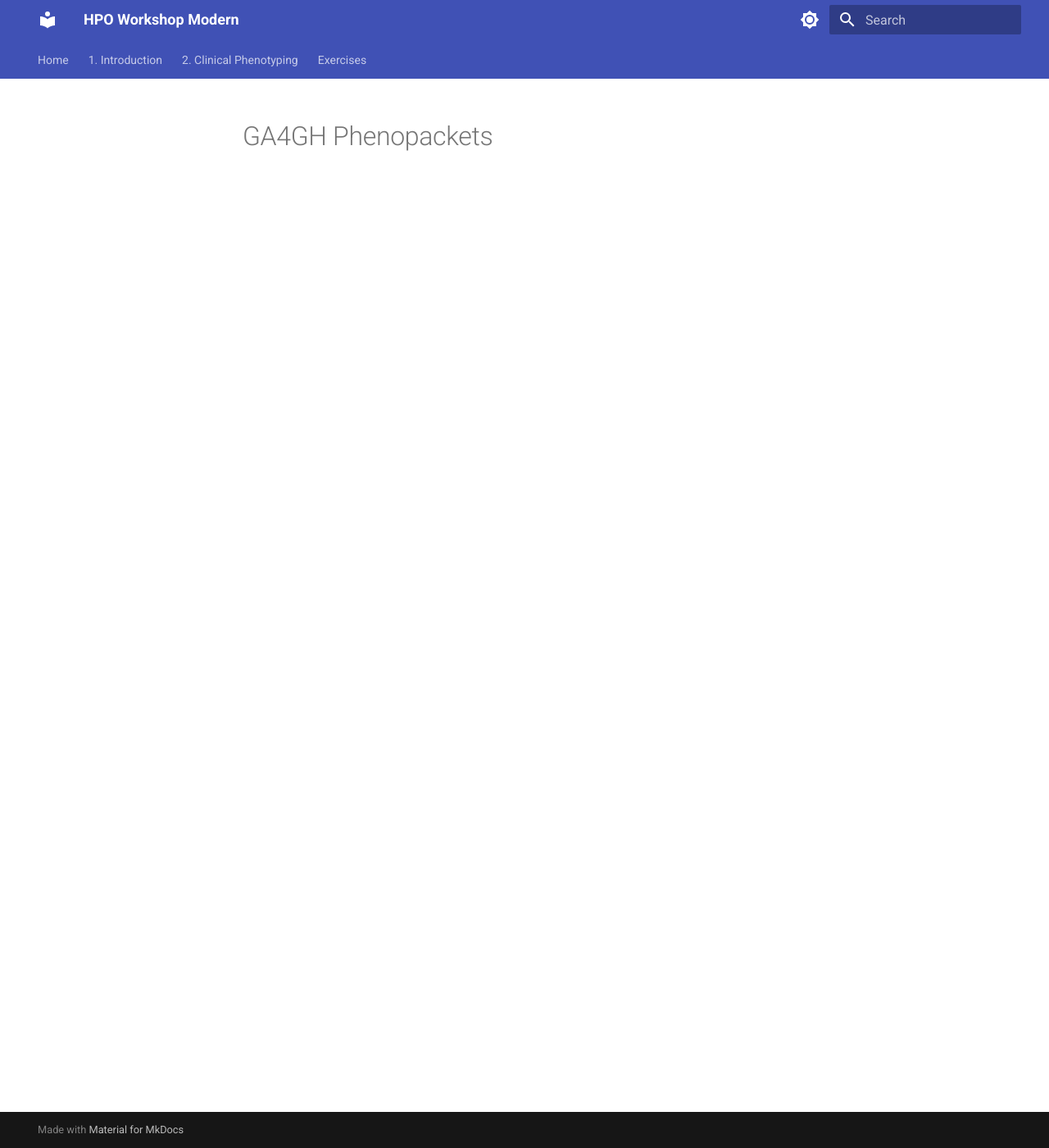
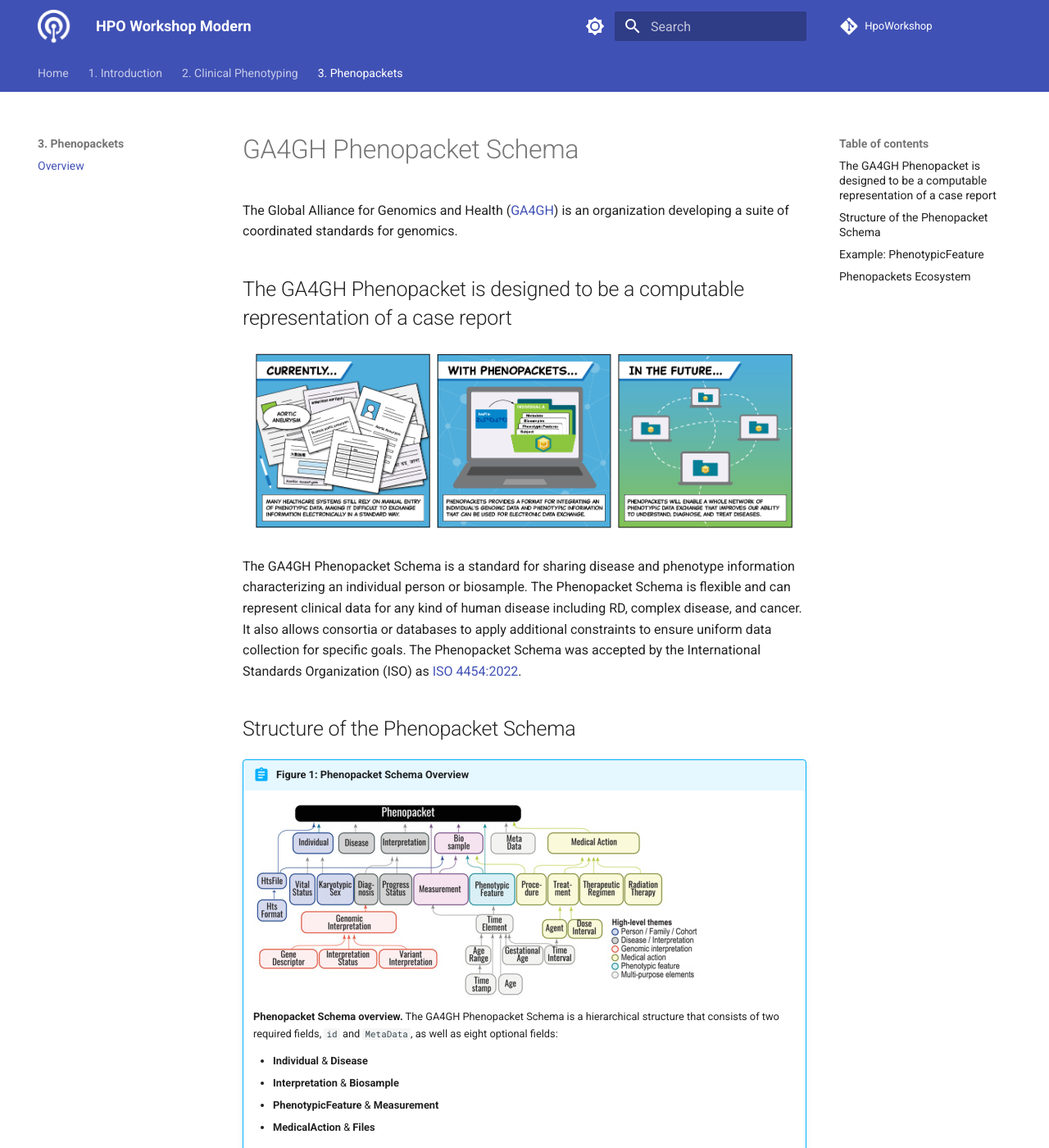
Before and after one commit to P2GX/HpoWorkshop, an MkDocs documentation site: the page built from docs/phenopackets/index.md, in a window 1280 px wide and 1400 px high. Shown: the whole window at 82% size. Built offline with MkDocs 1.6.1 and Material for MkDocs 9.7.7, drawn with Linux system fonts in a browser that asks for light colours; comment, search, counter and statistics services are not loaded; some of the changed text lies outside the part shown.

Commit message:
Adding phenopackets page

```diff
--- a/docs/phenopackets/index.md
+++ b/docs/phenopackets/index.md
@@ -1 +1,89 @@
-# GA4GH Phenopackets
+# GA4GH Phenopacket Schema
+
+The Global Alliance for Genomics and Health ([GA4GH](https://www.ga4gh.org/){:target="_blank"}) is an organization developing a suite of coordinated standards for genomics.
+
+
+
+## The GA4GH Phenopacket is designed to be a computable representation of a case report
+![GA4GH Comic](../img/Phenopackets_comic.png){width="800"}
+
+The GA4GH Phenopacket Schema is a standard for sharing disease and phenotype information characterizing an individual person or biosample. The Phenopacket Schema is flexible and can represent clinical data for any kind of human disease including RD, complex disease, and cancer. It also allows consortia or databases to apply additional constraints to ensure uniform data collection for specific goals. The Phenopacket Schema  was accepted by the International Standards Organization (ISO) as [ISO 4454:2022](https://www.iso.org/standard/79991.html){:target="_blank"}.
+
+
+## Structure of the Phenopacket Schema
+
+!!! abstract "Figure 1: Phenopacket Schema Overview"
+    ![Phenopacket Schema Overview](../img/phenopacket-schema-overview.jpg){ align=center }
+
+    **Phenopacket Schema overview.** The GA4GH Phenopacket Schema is a hierarchical structure that consists of two required fields, `id` and `MetaData`, as well as eight optional fields:
+
+    * **Individual** & **Disease**
+    * **Interpretation** & **Biosample**
+    * **PhenotypicFeature** & **Measurement**
+    * **MedicalAction** & **Files**
+
+    Each of these modules is discussed in detail within this article. A detailed version of the schema, including elements from VRS/VRSATILE, is shown in the reference documentation.
+    {: .small-text }
+
+<style>
+  .small-text {
+    font-size: 0.85em;
+    color: var(--md-typeset-color);
+    margin-top: 10px;
+    display: block;
+  }
+</style>
+
+## Example: PhenotypicFeature
+The PhenotypicFeature is the central element of the Phenopacket Schema. In essence, it contextualizes an HPO term by providing additional information.
+
+A PhenotypicFeature can be used to describe each phenotypic feature (often, but not necessarily, clinical abnormalities) including signs and symptoms, laboratory findings, imaging, and electrophysiological results, along with modifier and qualifier concepts. Each phenotypic feature is described using an ontology term. One can indicate whether a certain abnormality was excluded during the diagnostic process (e.g., whether a morphological cardiac defect was excluded by echocardiography), or optionally use other HPO terms to denote the severity of the phenotypic feature or add other modifiers that describe the frequency (e.g., number of occurrences of seizures per week), laterality (e.g., unilateral), or another pattern of a certain phenotypic feature in the patient being described. Finally, the onset (and if applicable the resolution) of specific features can be indicated .
+
+
+!!! abstract "Figure 1: PhenotypeFeature"
+    ![Phenopacket Schema Overview](../img/pfeature.png){ align=center }
+
+    **PhenotypeFeature overview.** The PhenotypeFeature of the Phenopacket Schema has fields for specifying:
+
+    * **type**: An HPO term
+    * **excluded**: If this is set to true, it means that the HPO term was explicitly excluded by clinical examination or some other diagnostic modality.
+    * **Severity** Optionally, a term from the HPO [Severity subontology](https://hpo.jax.org/browse/term/HP:0012824){:target="_blank"} can be added
+    * **Modifier** & Optionally, one or more terms from the HPO [Clinical modifier `HP:0012823` subontology](https://hpo.jax.org/browse/term/HP:0012823) can be added
+
+    Each of these modules is discussed in detail within this article. A detailed version of the schema, including elements from VRS/VRSATILE, is shown in the reference documentation.
+    {: .small-text }
+
+<style>
+  .small-text {
+    font-size: 0.85em;
+    color: var(--md-typeset-color);
+    margin-top: 10px;
+    display: block;
+  }
+</style>
+
+
+## Phenopackets Ecosystem
+
+
+!!! abstract "Figure 1: Phenopacket Ecosystem"
+    ![Phenopacket Schema Overview](../img/ecosystem.png){ align=center }
+
+    **Phenopacket Schema overview.** The GA4GH Phenopacket Schema is a hierarchical structure that consists of two required fields, `id` and `MetaData`, as well as eight optional fields:
+
+    * **Individual** & **Disease**
+    * **Interpretation** & **Biosample**
+    * **PhenotypicFeature** & **Measurement**
+    * **MedicalAction** & **Files**
+
+    Each of these modules is discussed in detail within this article. A detailed version of the schema, including elements from VRS/VRSATILE, is shown in the reference documentation.
+    {: .small-text }
+
+<style>
+  .small-text {
+    font-size: 0.85em;
+    color: var(--md-typeset-color);
+    margin-top: 10px;
+    display: block;
+  }
+</style>
--- /dev/null
+++ b/docs/stylesheets/extra.css
@@ -0,0 +1,4 @@
+.md-header__button.md-logo img {
+    height: 2rem; /* Adjust height to fit your logo */
+    width: auto;
+}
--- a/mkdocs.yml
+++ b/mkdocs.yml
@@ -4,6 +4,8 @@
 
 theme:
   name: material
+  logo: img/hpo-logo.png      # Logo in the top-left navigation bar
+  favicon: img/favicon.png
   palette:
     # Scientific/Medical Blue theme
     - scheme: default
@@ -24,6 +26,9 @@
     - navigation.expand        # Keep sidebar open
     - content.code.copy        # Copy buttons for exercises
     - toc.follow               # Table of contents follows scroll
+    - search.highlight     # Highlights searched terms on the page
+    - search.suggest       # Shows search suggestions in the dropdown
+    - search.share         # Generates a link to the specific search
 
 markdown_extensions:
   - admonition                 # For Exercise/Hint boxes
@@ -36,8 +41,13 @@
   - pymdownx.emoji:
       emoji_index: !!python/name:material.extensions.emoji.twemoji
       emoji_generator: !!python/name:material.extensions.emoji.to_svg
-  - pymdownx.superfences         # Needed for complex layouts
   - pymdownx.magiclink
+
+extra_css:
+  - stylesheets/extra.css
+
+repo_name: HpoWorkshop
+repo_url: https://github.com/P2GX/HpoWorkshop
 
 plugins:
   - search
@@ -45,6 +55,10 @@
       minify_html: true
   - git-revision-date-localized:
       type: date
+
+not_in_nav: |
+  phenotyping/encoding-answers.md
+  phenotyping/hpo-answers.md
 
 nav:
   - Home: index.md
@@ -54,7 +68,6 @@
   - 2. Clinical Phenotyping:
       - Navigating the HPO website: phenotyping/hpobrowser.md
       - HPO Browsers: phenotyping/browsers.md
-      - Encoding Clinical Data: phenotyping/encoding-clinical.md
-  - Exercises:
-      - Phenomizer Exercise: exercises/ex1_phenomizer.md
-      - Exomiser Exercise: exercises/ex2_exomiser.md
+      - Encoding Clinical Data: phenotyping/encoding.md
+  - 3. Phenopackets:
+      - Overview: phenopackets/index.md
```
Also changed, not shown: docs/phenotyping/browsers.md (+2 -0 lines), docs/phenotyping/hpo-answers.md (+2 -2 lines), docs/img/Phenopackets_comic.png (added), docs/img/ecosystem.png (added), docs/img/hpo-logo.png (added), docs/img/pfeature.png (added), docs/img/phenopacket-schema-overview.jpg (added).
